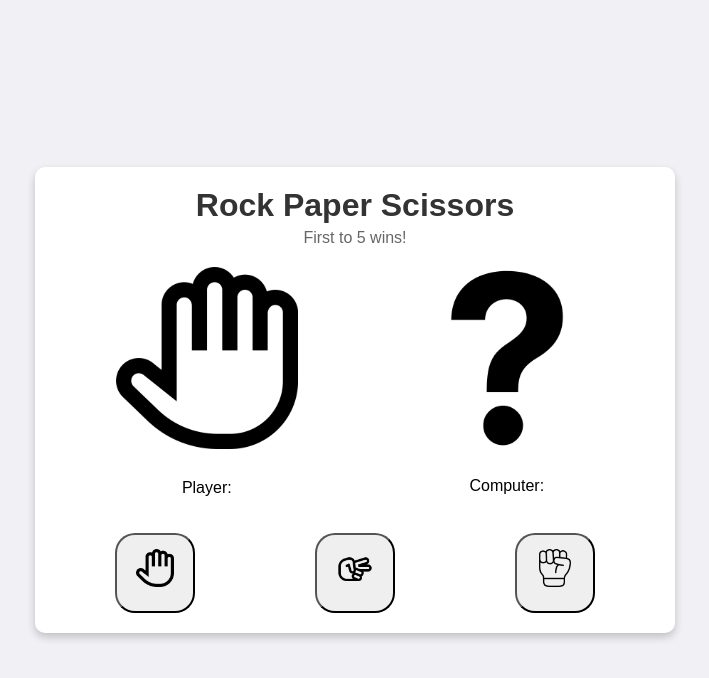
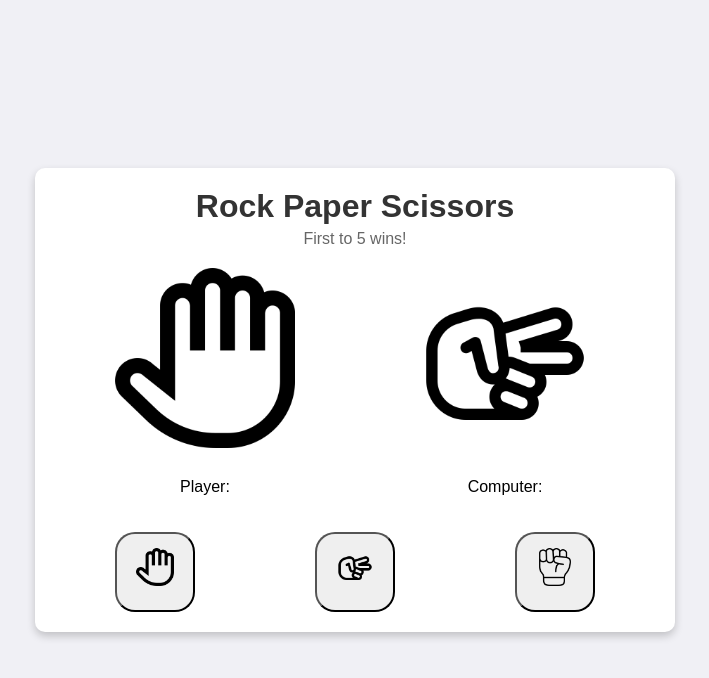
Before and after one commit to Nearezz/Rock-Paper-Scissor, a plain HTML site: page src/index.html in a window 1280 px wide. Both pictures are taken after a click on the button 440 px from the left and 572 px from the top of the page. Shown: the whole page, without its empty margins (285-994 px from the left). Drawn offline with Linux system fonts and the light colour scheme.

Commit message:
added button changing sign

```diff
--- a/src/main.js
+++ b/src/main.js
@@ -1,14 +1,19 @@
 const choices = document.querySelectorAll(".choice")
 const playerChoiceIcon = document.querySelector("#playerIcon")
+const computerChoiceIcon = document.querySelector("#computerIcon")
 
+const imgSrc = new Map([
+    [0,"http://127.0.0.1:5500/src/Images/paper.png"],
+    [1,"http://127.0.0.1:5500/src/Images/rock.png"],
+    [2,"http://127.0.0.1:5500/src/Images/scissors.png"]
+])
 
 choices.forEach((choice) => {
-    choice.addEventListener("click", (event) => {
+    choice.addEventListener("click", () => {
         const img = choice.querySelector("img")
-        console.log(img)
-
+        console.log(img.src)
         playerChoiceIcon.src = img.src
-
+        computerChoiceIcon.src = imgSrc.get(Math.floor(Math.random()*3))
 
     })
 })
--- a/src/stylesheet.css
+++ b/src/stylesheet.css
@@ -47,6 +47,7 @@ header p {
     text-align: center;
 }
 
+
 .choice-icon {
     width: 50px;
     height: 50px;
```
